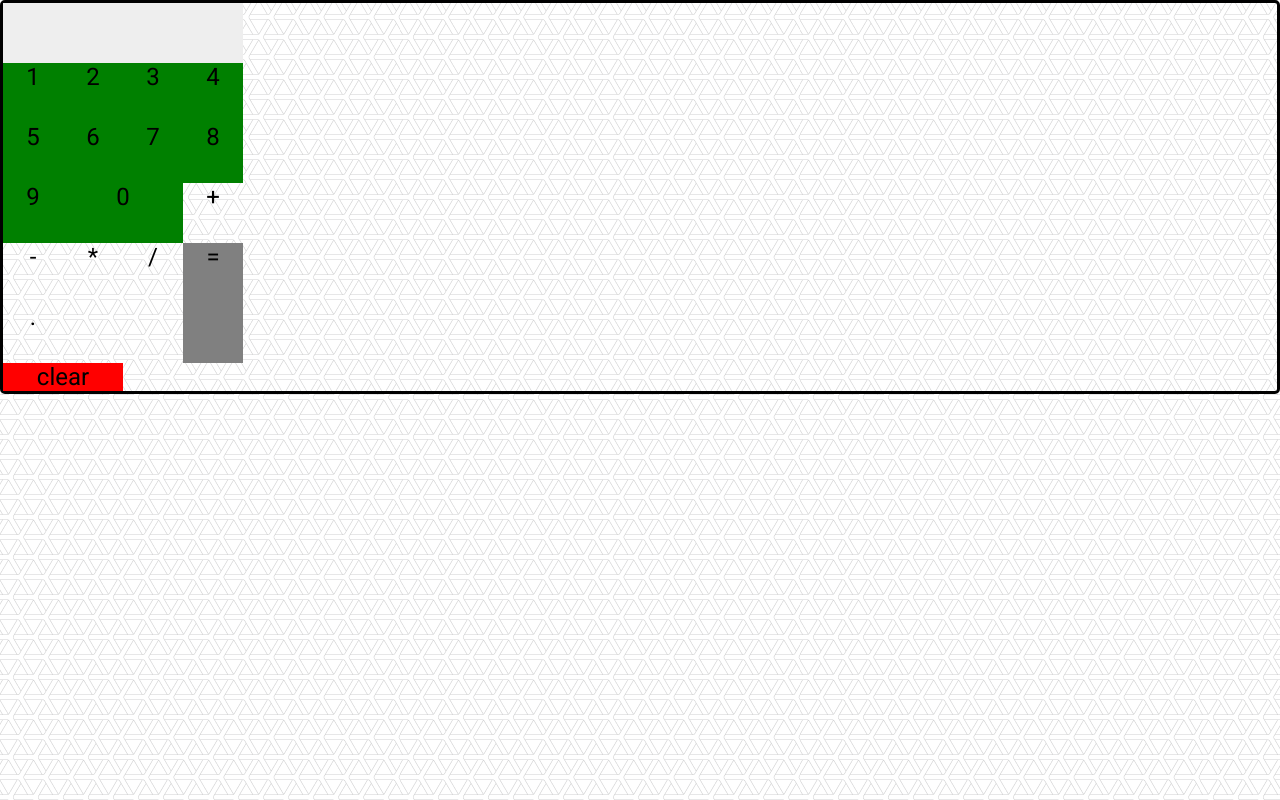
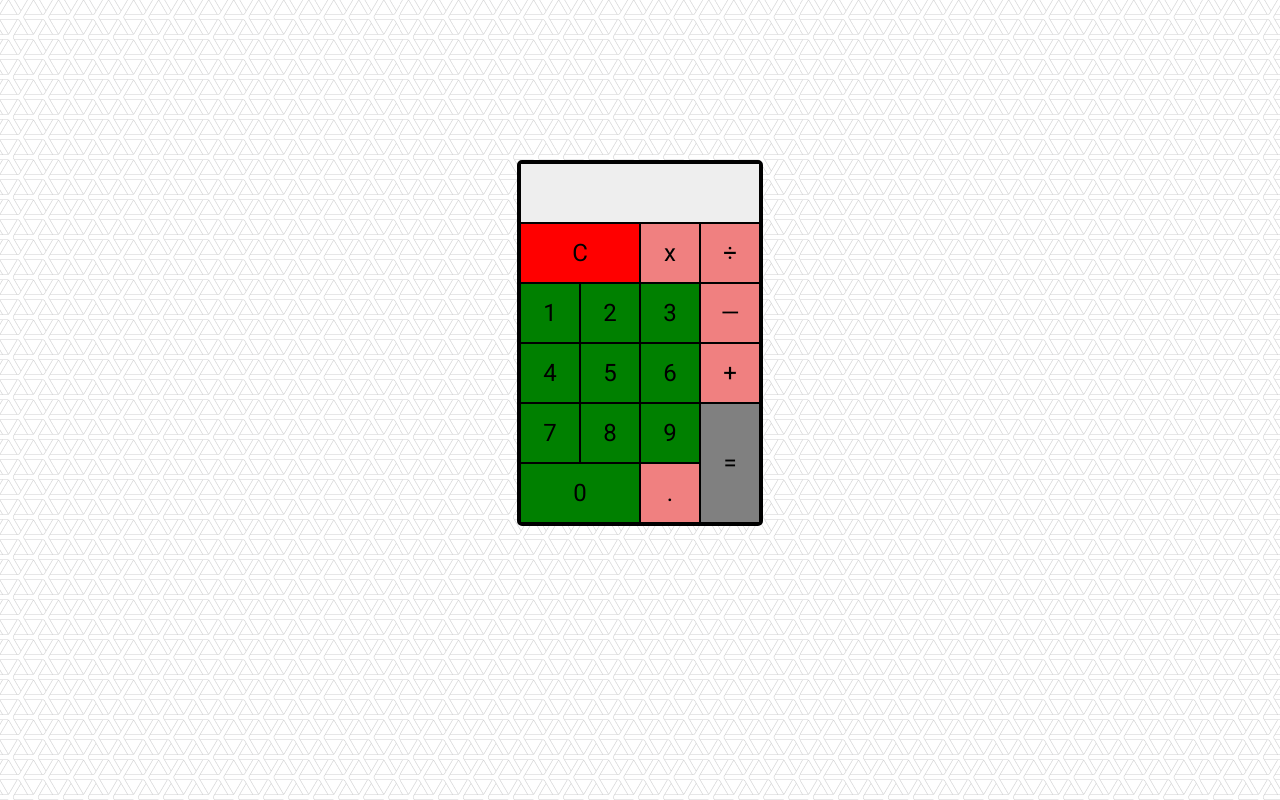
Before and after one commit to JohnIrle/react-calculator, a React (Create React App) app: page / in a window 1280 px wide. Built offline with nearby package versions, Linux system fonts and the light colour scheme.

Commit message:
Add on click handlers. Handle multiple decimal entry.

```diff
--- a/src/App.tsx
+++ b/src/App.tsx
@@ -1,47 +1,131 @@
-import React from "react";
+import React, { useState } from "react";
 import "./App.css";
 
 function App() {
+    const [eq, setEq] = useState<string[]>([]);
+
     return (
+        <div className="vc wrapper">
             <div className="calculator">
-            <div id="display"></div>
-            <div id="one" className="num">
+                <div id="display" className="border">
+                    {eq}
+                </div>
+                <div id="clear" className="vc border">
+                    C
+                </div>
+                <div
+                    id="multiply"
+                    className="vc oper border"
+                    onClick={() => setEq([...eq, "x"])}
+                >
+                    x
+                </div>
+                <div
+                    id="divide"
+                    className="vc oper border"
+                    onClick={() => setEq([...eq, "÷"])}
+                >
+                    ÷
+                </div>
+                <div
+                    id="one"
+                    className="num vc border"
+                    onClick={() => setEq([...eq, "1"])}
+                >
                     1
                 </div>
-            <div id="two" className="num">
+                <div
+                    id="two"
+                    className="num vc border"
+                    onClick={() => setEq([...eq, "2"])}
+                >
                     2
                 </div>
-            <div id="three" className="num">
+                <div
+                    id="three"
+                    className="num vc border"
+                    onClick={() => setEq([...eq, "3"])}
+                >
                     3
                 </div>
-            <div id="four" className="num">
+                <div
+                    id="subtract"
+                    className="vc oper border"
+                    onClick={() => setEq([...eq, "—"])}
+                >
+                    —
+                </div>
+                <div
+                    id="four"
+                    className="num vc border"
+                    onClick={() => setEq([...eq, "4"])}
+                >
                     4
                 </div>
-            <div id="five" className="num">
+                <div
+                    id="five"
+                    className="num vc border"
+                    onClick={() => setEq([...eq, "5"])}
+                >
                     5
                 </div>
-            <div id="six" className="num">
+                <div
+                    id="six"
+                    className="num vc border"
+                    onClick={() => setEq([...eq, "6"])}
+                >
                     6
                 </div>
-            <div id="seven" className="num">
+                <div
+                    id="add"
+                    className="vc oper border"
+                    onClick={() => setEq([...eq, "+"])}
+                >
+                    +
+                </div>
+                <div
+                    id="seven"
+                    className="num vc border"
+                    onClick={() => setEq([...eq, "7"])}
+                >
                     7
                 </div>
-            <div id="eight" className="num">
+                <div
+                    id="eight"
+                    className="num vc border"
+                    onClick={() => setEq([...eq, "8"])}
+                >
                     8
                 </div>
-            <div id="nine" className="num">
+                <div
+                    id="nine"
+                    className="num vc border"
+                    onClick={() => setEq([...eq, "9"])}
+                >
                     9
                 </div>
-            <div id="zero" className="num">
+                <div id="equals" className="vc border">
+                    =
+                </div>
+                <div
+                    id="zero"
+                    className="num vc border"
+                    onClick={() => setEq([...eq, "0"])}
+                >
                     0
                 </div>
-            <div id="equals">=</div>
-            <div id="add">+</div>
-            <div id="subtract">-</div>
-            <div id="multiply">*</div>
-            <div id="divide">/</div>
-            <div id="decimal">.</div>
-            <div id="clear">clear</div>
+                <div
+                    id="decimal"
+                    className="vc oper border"
+                    onClick={() => {
+                        if (eq[eq.length - 1] !== ".") {
+                            setEq([...eq, "."]);
+                        }
+                    }}
+                >
+                    .
+                </div>
+            </div>
         </div>
     );
 }
```
Lines whose indentation alone changed are shown as unchanged.
